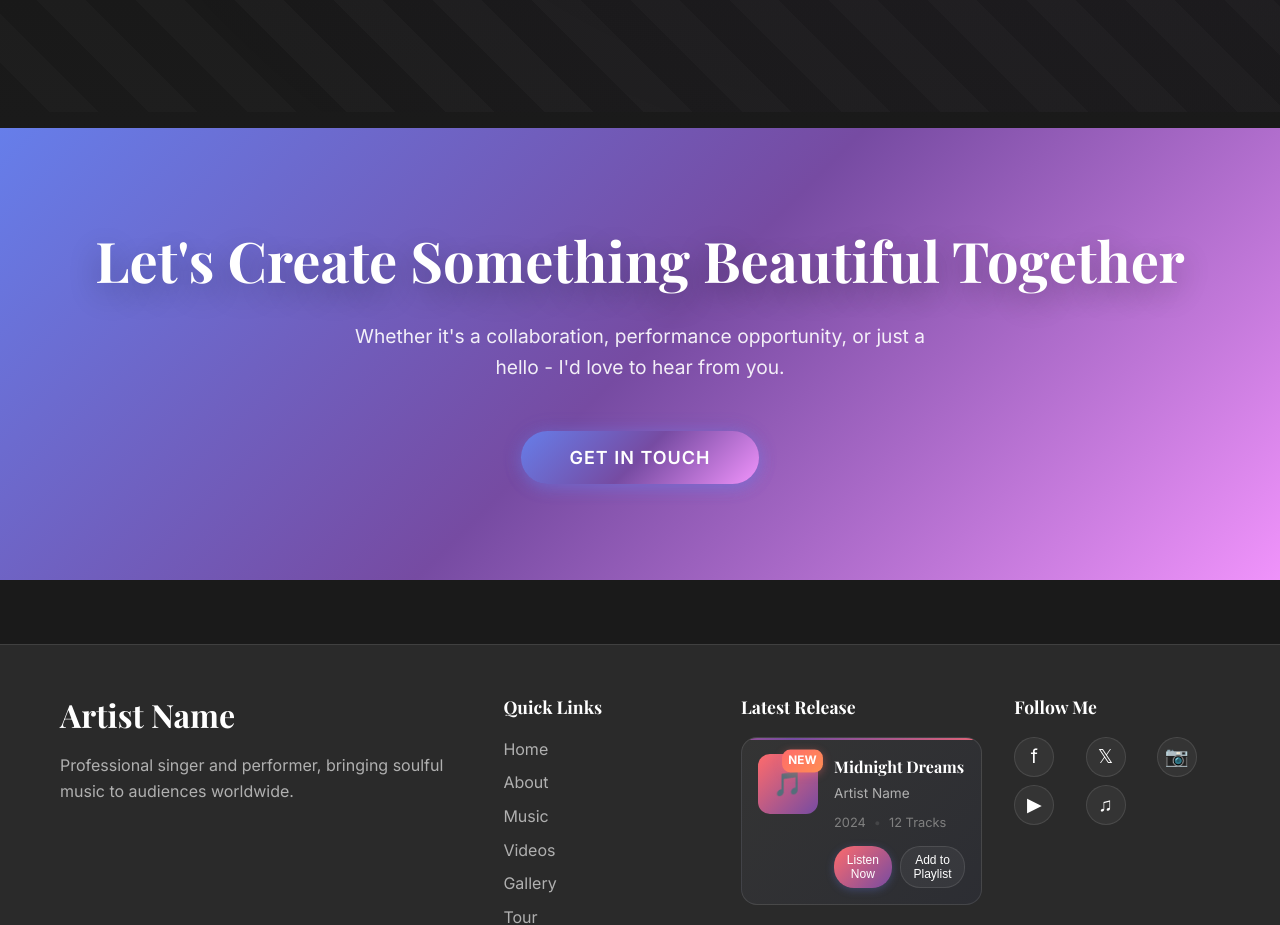
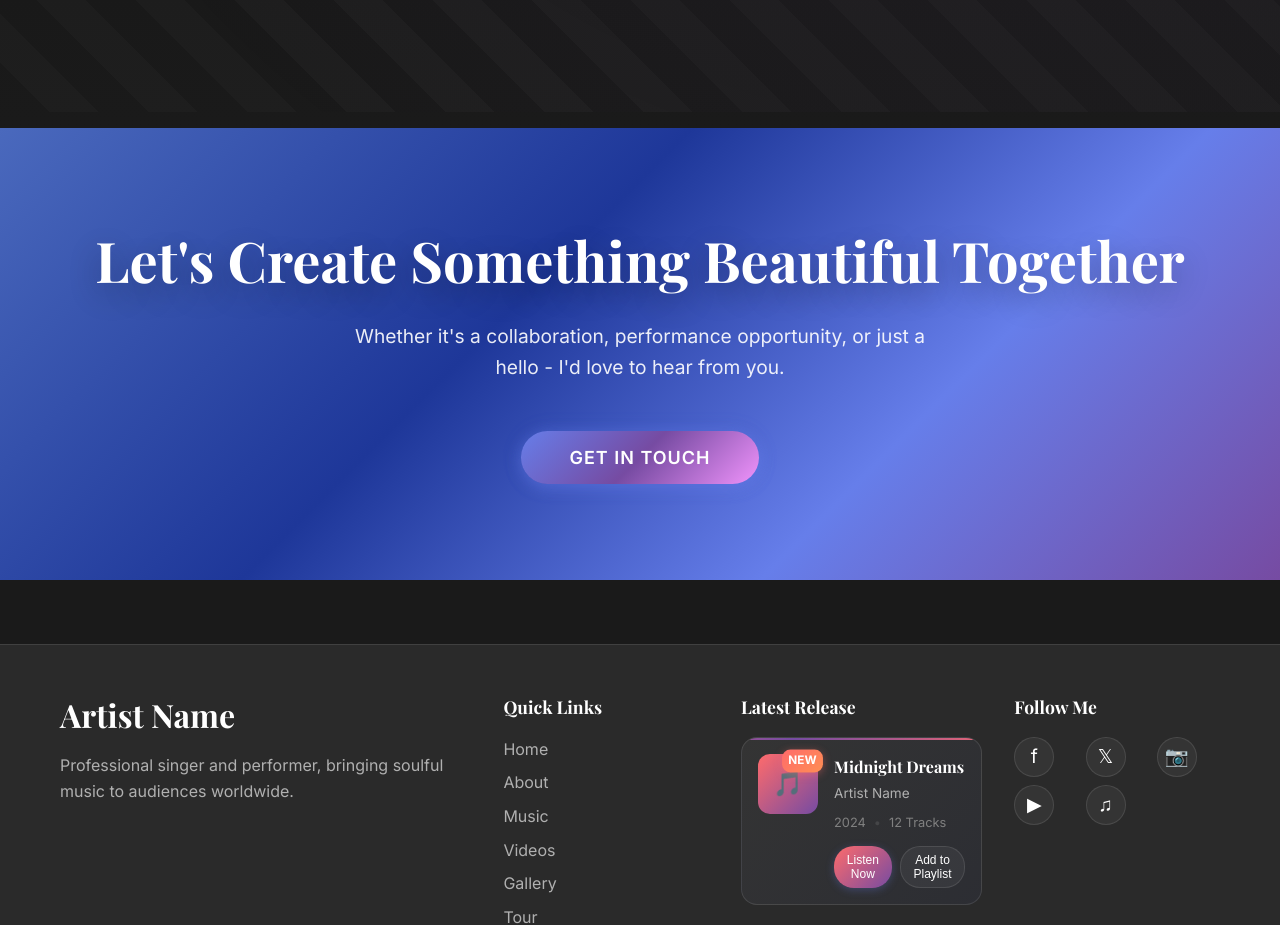
Before and after one commit to mkError420/Singer-portfolio-only-frontend, a React (Create React App) app: page /about in a window 1280 px wide. Shown: the part 6160-7085 px from the top of the page. Built offline with nearby package versions, Linux system fonts and the light colour scheme.

Commit message:
Make CTA section background more blue-ish

```diff
--- a/src/pages/About.js
+++ b/src/pages/About.js
@@ -1008,7 +1008,7 @@ const About = () => {
         {/* Call to Action */}
         <section className="cta-section" style={{
           padding: '6rem 0',
-          background: 'linear-gradient(135deg, #667eea 0%, #764ba2 50%, #f093fb 100%)',
+          background: 'linear-gradient(135deg, #4a69bd 0%, #1e3799 40%, #667eea 70%, #764ba2 100%)',
           textAlign: 'center',
           position: 'relative',
           overflow: 'hidden',
```
